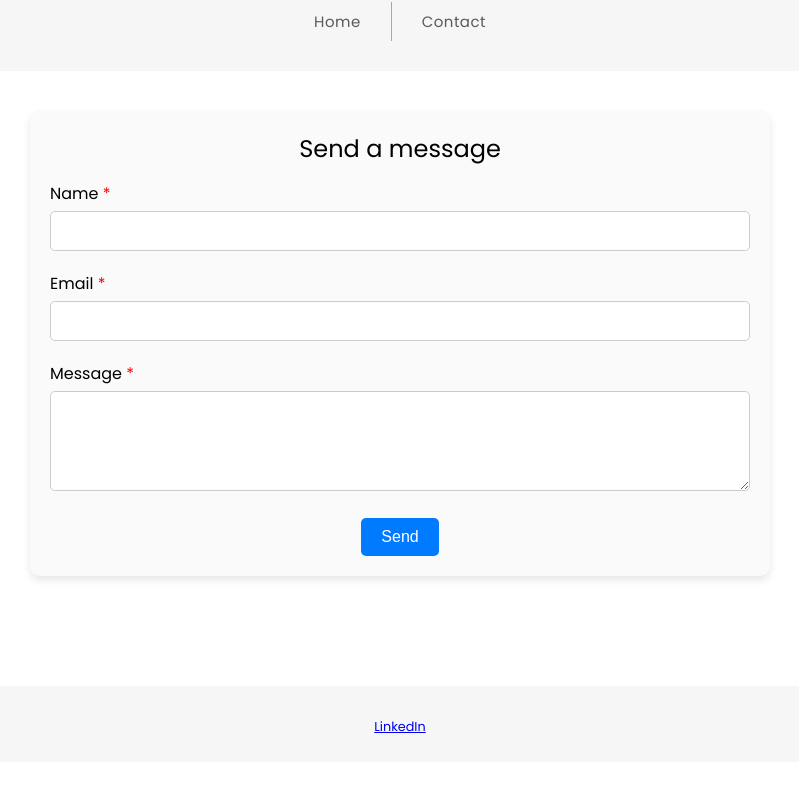
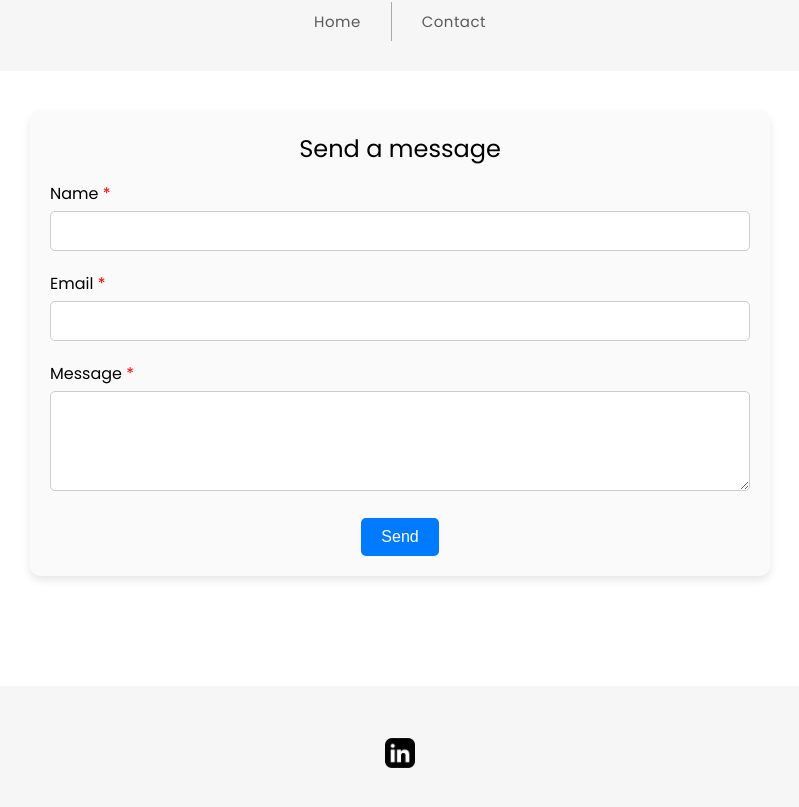
Before and after one commit to hennamarleena/ArtPortfolio, a React (Vite) app: page /contact in a window 1280 px wide. Shown: the part 235-1042 px from the top of the page, without its empty margins (240-1039 px from the left). Before the commit the page ends 997 px from the top, so only its background shows below. Built offline with nearby package versions, Linux system fonts and the light colour scheme; the HTML template or start-up script is replaced by a standard one.

Commit message:
linkedin icon fixed

```diff
--- a/src/Footer.jsx
+++ b/src/Footer.jsx
@@ -3,9 +3,7 @@ export default function Footer() {
 return (
     <footer>
         <div>
-            <a href="https://www.linkedin.com/in/henna-rajakisto-b57b99253" target="_blank" rel="noopener noreferrer">
-            LinkedIn
-            </a>
+            <a href="https://www.linkedin.com/in/henna-rajakisto-b57b99253/" target="_blank" rel="noopener noreferrer"><img src="/img/linkedin-square-icon.png" alt="linkedin icon" className="icon" /></a>
         </div>
     </footer>
     )}
```
Also changed, not shown: public/img/linkedin-square-icon.png (added).
